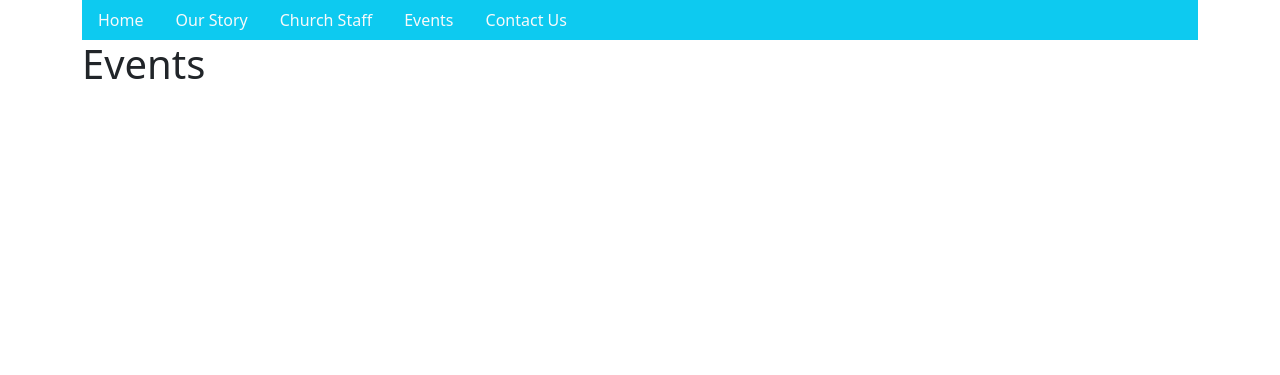
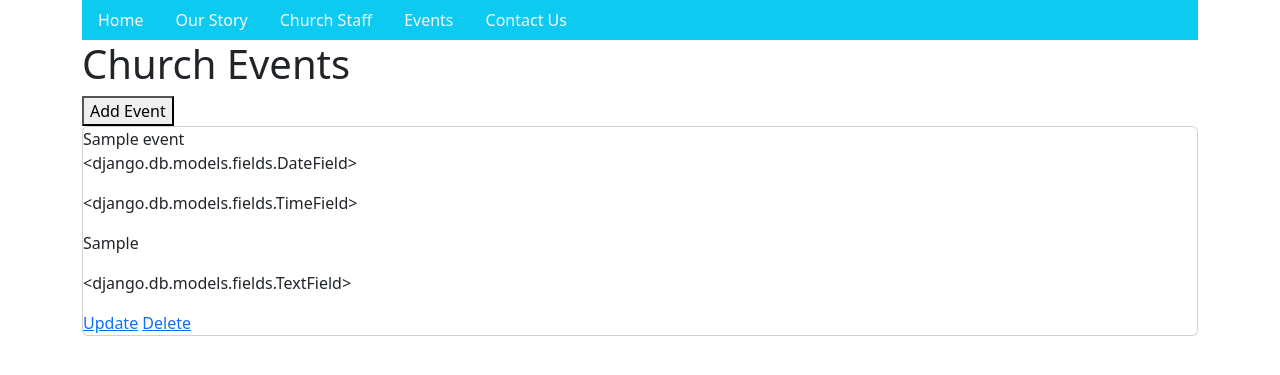
Before and after one commit to bRad1995/Turning_Point_UPC, a Django app: template turningpoint_upc/main_app/templates/events/events_index.html in a window 1280 px wide. Shown: the top 375 px of the page. Run offline with Django 5.2, Linux system fonts and the light colour scheme; the template is opened without the code that fills it: values that come from a table or form of the project are taken from there, others are empty; tables that the repository leaves empty hold one stand-in row (values such as "Sample post"); some libraries are stand-ins or nearby versions.

Commit message:
Events and Members Models and index pages created

```diff
--- a/turningpoint_upc/main_app/models.py
+++ b/turningpoint_upc/main_app/models.py
@@ -1 +1,20 @@
 from django.db import models
+
+
+class StaffMember (models.Model):
+    name = models.CharField(max_length=250)
+    role = models.CharField(max_length=250)
+    about = models.TextField
+
+    def __def__(self):
+        return self.name
+
+class Event (models.Model):
+    name = models.CharField(max_length=250)
+    date = models.DateField
+    time = models.TimeField
+    location = models.CharField(max_length=250)
+    description = models.TextField
+
+    def __def__(self):
+        return self.name
--- a/turningpoint_upc/main_app/templates/events/events_index.html
+++ b/turningpoint_upc/main_app/templates/events/events_index.html
@@ -1,5 +1,22 @@
 {% extends 'base.html' %} {% block content %}
 
-<h1>Events</h1>
+<h1>Church Events</h1>
 
+<button type="button">Add Event</button>
+
+{% for event in events %}
+<div class="card">
+    <div class="card-content">
+        <span class="card-title">{{ event.name }}</span>
+        <p>{{ event.date }}</p>
+        <p>{{ event.time }}</p>
+        <p>{{ event.location }}</p>
+        <p>{{ event.description }}</p>
+    </div>
+    <div class="card-action">
+        <a href="{% url 'event_update' event.id %}">Update</a>
+        <a href="{% url 'event_delete' event.id %}">Delete</a>
+      </div>
+</div>
+{% endfor %}
 {% endblock %}
```
Also changed, not shown: turningpoint_upc/main_app/templates/staff_members/staff_index.html (+15 -0 lines), turningpoint_upc/main_app/migrations/0001_initial.py (added), turningpoint_upc/main_app/templates/main_app/event_confirm_delete.html (added), turningpoint_upc/main_app/templates/main_app/event_form.html (added), turningpoint_upc/main_app/templates/main_app/staff_confirm_delete.html (added), turningpoint_upc/main_app/templates/main_app/staff_form.html (added).
